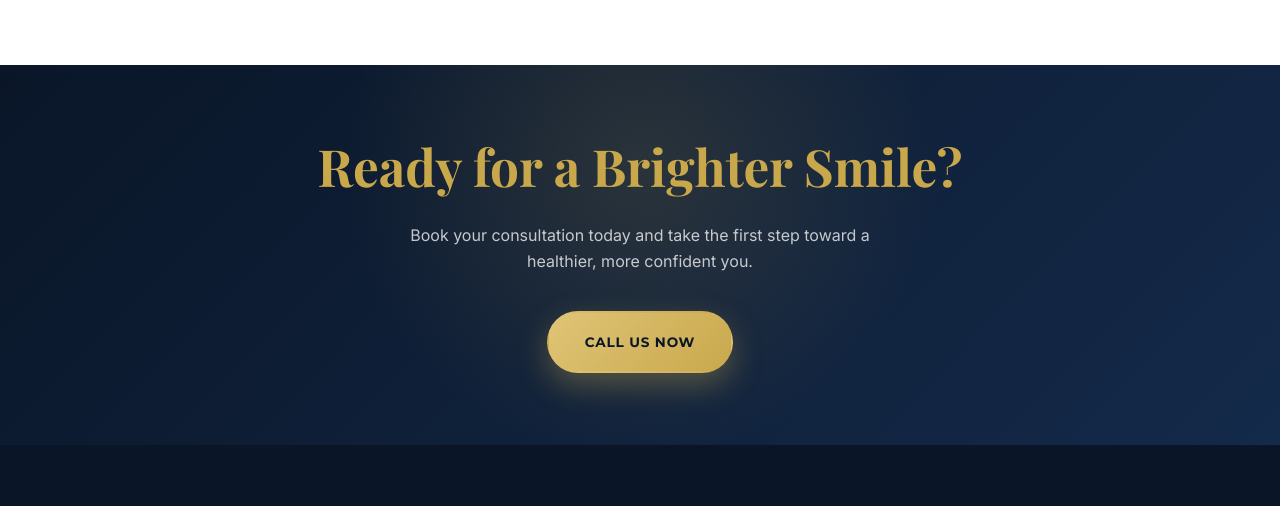
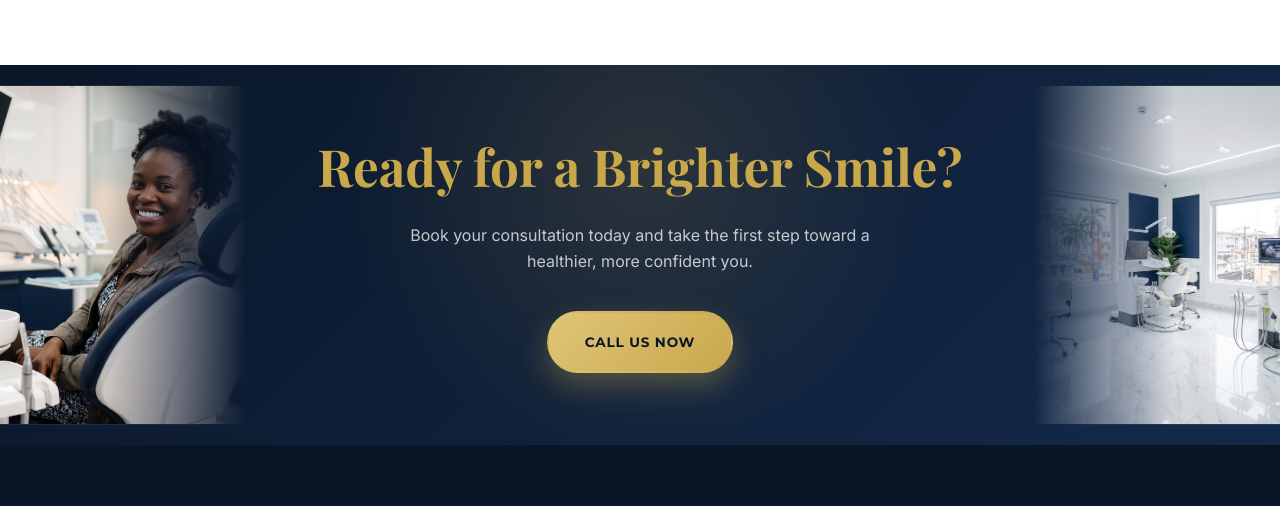
Before and after one commit to zaddyjohn-cyber/PHIL-DENTAL-CLINIC, a plain HTML site: page index.html in a window 1280 px wide. Shown: the part 3084-3590 px from the top of the page. Drawn offline with nearby package versions, Linux system fonts and the light colour scheme; a web font is replaced by a local one.

Commit message:
Add flanking clinic photos to the CTA banner's empty side gaps
Places a patient-smile photo and a clinic-interior photo on either
side of every "Ready for a Brighter Smile?" banner (Home, About,
Services, Testimonials), faded into the dark background via a mask
gradient so they blend rather than look pasted on. Hidden below 980px
where there's no spare width for them.

```diff
--- a/css/hero.css
+++ b/css/hero.css
@@ -280,6 +280,39 @@
   transform: translateX(-50%);
 }
 
+.cta-banner-img {
+  position: absolute;
+  top: 50%;
+  transform: translateY(-50%);
+  width: 300px;
+  height: 340px;
+  object-fit: cover;
+  border-radius: var(--radius-lg);
+  z-index: 1;
+  box-shadow: 0 30px 80px rgba(0,0,0,0.55);
+  border: 1px solid rgba(255,255,255,0.08);
+}
+
+.cta-banner-img-left {
+  left: -30px;
+  mask-image: linear-gradient(to right, black 45%, transparent 92%);
+  -webkit-mask-image: linear-gradient(to right, black 45%, transparent 92%);
+}
+
+.cta-banner-img-right {
+  right: -30px;
+  mask-image: linear-gradient(to left, black 45%, transparent 92%);
+  -webkit-mask-image: linear-gradient(to left, black 45%, transparent 92%);
+}
+
+@media (max-width: 1180px) {
+  .cta-banner-img { width: 220px; height: 260px; }
+}
+
+@media (max-width: 980px) {
+  .cta-banner-img { display: none; }
+}
+
 .cta-banner h2 {
   color: var(--color-gold);
   font-size: clamp(2rem, 5vw, 3.2rem);
--- a/index.html
+++ b/index.html
@@ -380,6 +380,8 @@
 
   <!-- CTA BANNER -->
   <section class="cta-banner">
+    <img src="images/patient-smile-full.jpg" alt="" class="cta-banner-img cta-banner-img-left" loading="lazy" aria-hidden="true">
+    <img src="images/clinic-interior-about.jpg" alt="" class="cta-banner-img cta-banner-img-right" loading="lazy" aria-hidden="true">
     <div class="container">
       <h2>Ready for a Brighter Smile?</h2>
       <p>Book your consultation today and take the first step toward a healthier, more confident you.</p>
```
Also changed, not shown: about.html (+2 -0 lines), services.html (+2 -0 lines), testimonials.html (+2 -0 lines).
